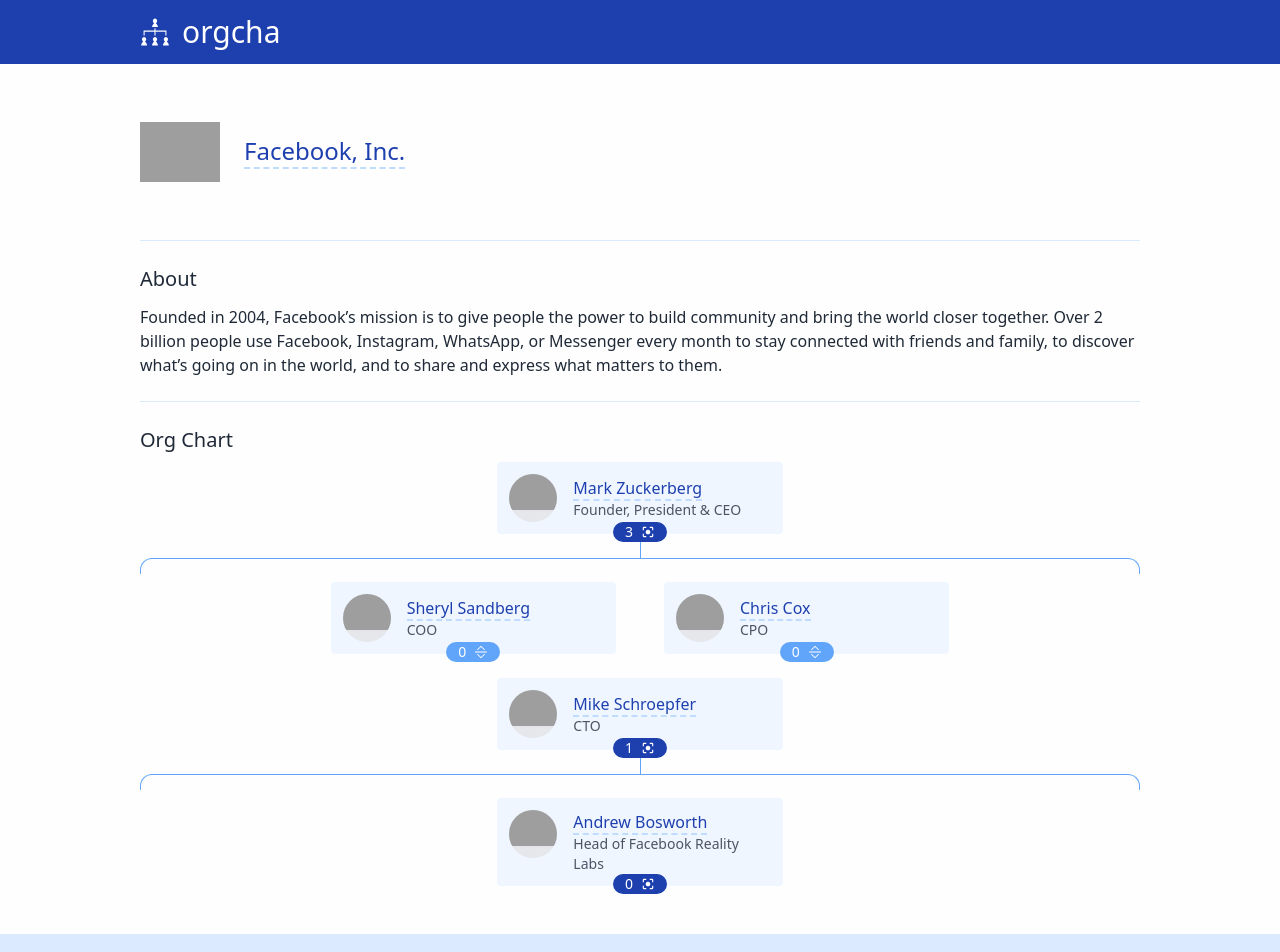
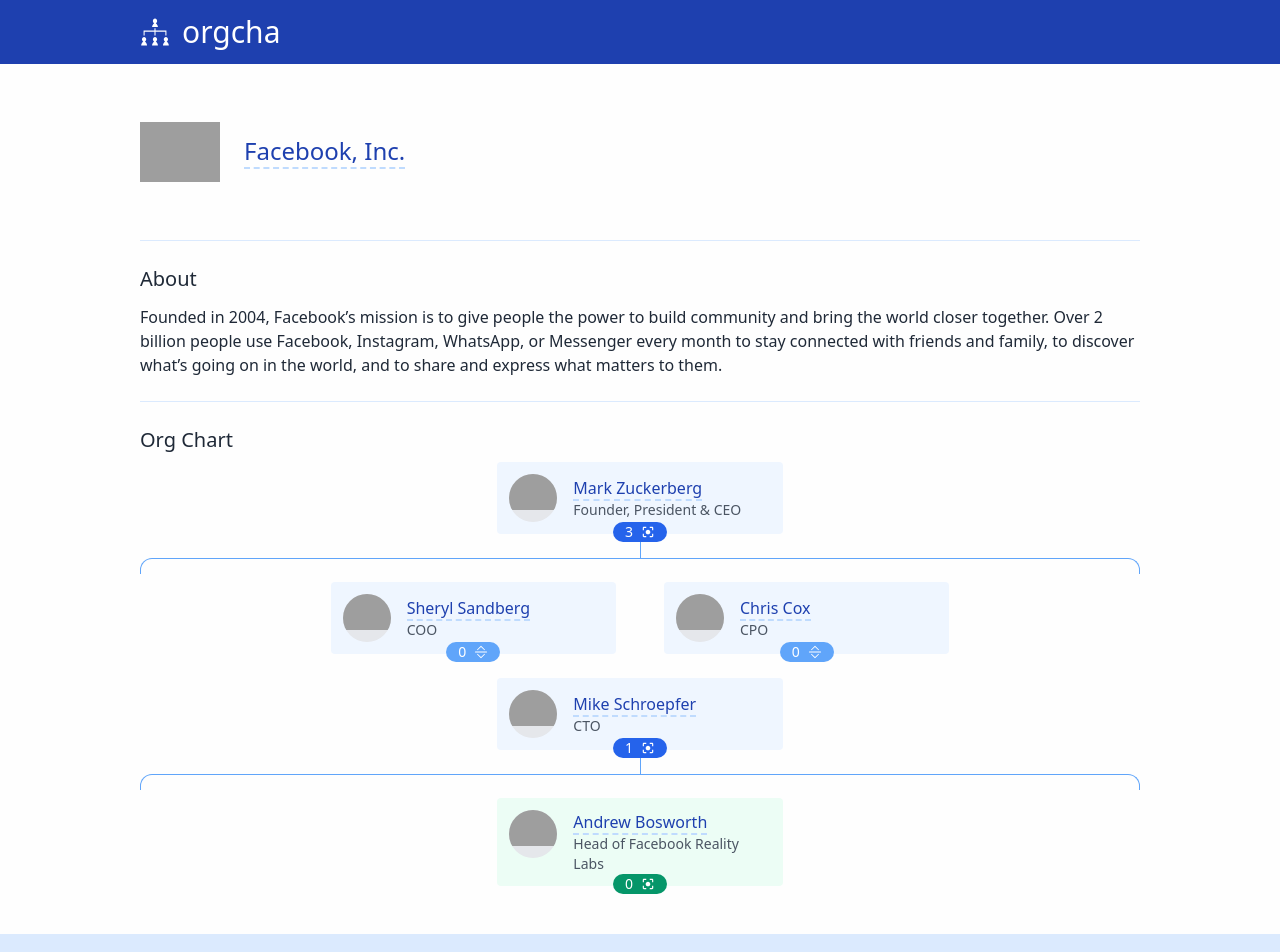
Before and after one commit to betawxy/orgcha, a Next.js app in the folder web/: page /org/facebook/facebook_andrew-bosworth-8923 in a window 1280 px wide. Shown: the top 952 px of the page. Built offline with nearby package versions, Linux system fonts and the light colour scheme; grey boxes are pictures that could not be loaded.

Commit message:
refactor

```diff
--- a/web/components/pageWrapper.tsx
+++ b/web/components/pageWrapper.tsx
@@ -6,7 +6,7 @@
     <div className="beta-page-wrapper text-gray-800">
       <header className="beta-hf-wrapper h-16 bg-blue-800">
         <nav className="beta-container">
-          <div className="text-3xl text-white">
+          <div className="text-3xl text-white cursor-pointer">
             <Link href="/">
               <div className="flex flex-none items-center">
                 <GiOrganigram />
--- a/web/pages/org/[slug]/[roleSlug].tsx
+++ b/web/pages/org/[slug]/[roleSlug].tsx
@@ -35,7 +35,11 @@
               <div className="-mt-4">
                 <div className="flex flex-wrap w-full justify-center mt-6">
                   {row.map((node, k) => (
-                    <OCPersonCard key={k} node={node} />
+                    <OCPersonCard
+                      key={k}
+                      node={node}
+                      isCenterNode={node.role.slug === roleSlug}
+                    />
                   ))}
                 </div>
               </div>
@@ -43,12 +47,20 @@
               <div className="-mt-4">
                 <div className="flex flex-wrap w-full justify-center mt-6">
                   {row.slice(1).map((node, k) => (
-                    <OCPersonCard key={k} node={node} />
+                    <OCPersonCard
+                      key={k}
+                      node={node}
+                      isCenterNode={node.role.slug === roleSlug}
+                    />
                   ))}
                 </div>
                 <div className="flex flex-wrap w-full justify-center">
                   {row.slice(0, 1).map((node, k) => (
-                    <OCPersonCard key={k} node={node} />
+                    <OCPersonCard
+                      key={k}
+                      node={node}
+                      isCenterNode={node.role.slug === roleSlug}
+                    />
                   ))}
                 </div>
               </div>
@@ -60,10 +72,20 @@
   );
 }
 
-export const OCPersonCard = ({ node }: { node: TRoleNode }) => {
+export const OCPersonCard = ({
+  node,
+  isCenterNode,
+}: {
+  node: TRoleNode;
+  isCenterNode: boolean;
+}) => {
+  let color = isCenterNode ? "green" : "blue";
+  let bgv = node.expanded ? "600" : "400";
   return (
     <div className="flex flex-col flex-none w-1/3 px-6 pb-4 justify-center">
-      <div className="flex w-full bg-blue-50 hover:bg-blue-100 p-3 rounded">
+      <div
+        className={`flex w-full bg-${color}-50 hover:bg-${color}-100 p-3 rounded`}
+      >
         <div className="flex-none w-12 h-12 rounded-full bg-gray-200 overflow-hidden">
           <img className="object-fill" src={node.person.image} />
         </div>
@@ -81,21 +103,12 @@
         </div>
       </div>
       <Link href={`/org/${node.org.slug}/${node.role.slug}`}>
-        {node.expanded ? (
-          <button className="flex items-center self-center px-3 -mt-3  text-white text-sm rounded-xl focus:outline-none bg-blue-800 hover:bg-blue-600">
-            <div className="mr-2">
-              {node.role.directReportsRoleSlugs.length}
-            </div>
-            <MdCenterFocusStrong />
-          </button>
-        ) : (
-          <button className="flex items-center self-center px-3 -mt-3  text-white text-sm rounded-xl focus:outline-none bg-blue-400 hover:bg-blue-600">
-            <div className="mr-2">
-              {node.role.directReportsRoleSlugs.length}
-            </div>
-            <BsChevronBarExpand />
-          </button>
-        )}
+        <button
+          className={`flex items-center self-center px-3 -mt-3  text-white text-sm rounded-xl focus:outline-none bg-${color}-${bgv} hover:bg-green-600`}
+        >
+          <div className="mr-2">{node.role.directReportsRoleSlugs.length}</div>
+          {node.expanded ? <MdCenterFocusStrong /> : <BsChevronBarExpand />}
+        </button>
       </Link>
     </div>
   );
--- a/web/tailwind.config.js
+++ b/web/tailwind.config.js
@@ -1,5 +1,32 @@
 module.exports = {
-  purge: ["./pages/**/*.{js,ts,jsx,tsx}", "./components/**/*.{js,ts,jsx,tsx}"],
+  purge: {
+    content: [
+      "./pages/**/*.{js,ts,jsx,tsx}",
+      "./components/**/*.{js,ts,jsx,tsx}",
+    ],
+    options: {
+      safelist: [
+        "bg-green-50",
+        "bg-green-400",
+        "bg-green-600",
+        "bg-green-800",
+        "bg-blue-50",
+        "bg-blue-400",
+        "bg-blue-600",
+        "bg-blue-800",
+        "px-3",
+        "-mt-3",
+        "text-white",
+        "text-sm",
+        "rounded-xl",
+        "focus:outline-none",
+        "hover:bg-green-600",
+      ],
+      blocklist: [/^debug-/],
+      keyframes: true,
+      fontFace: true,
+    },
+  },
   darkMode: false, // or 'media' or 'class'
   theme: {
     extend: {},
```
